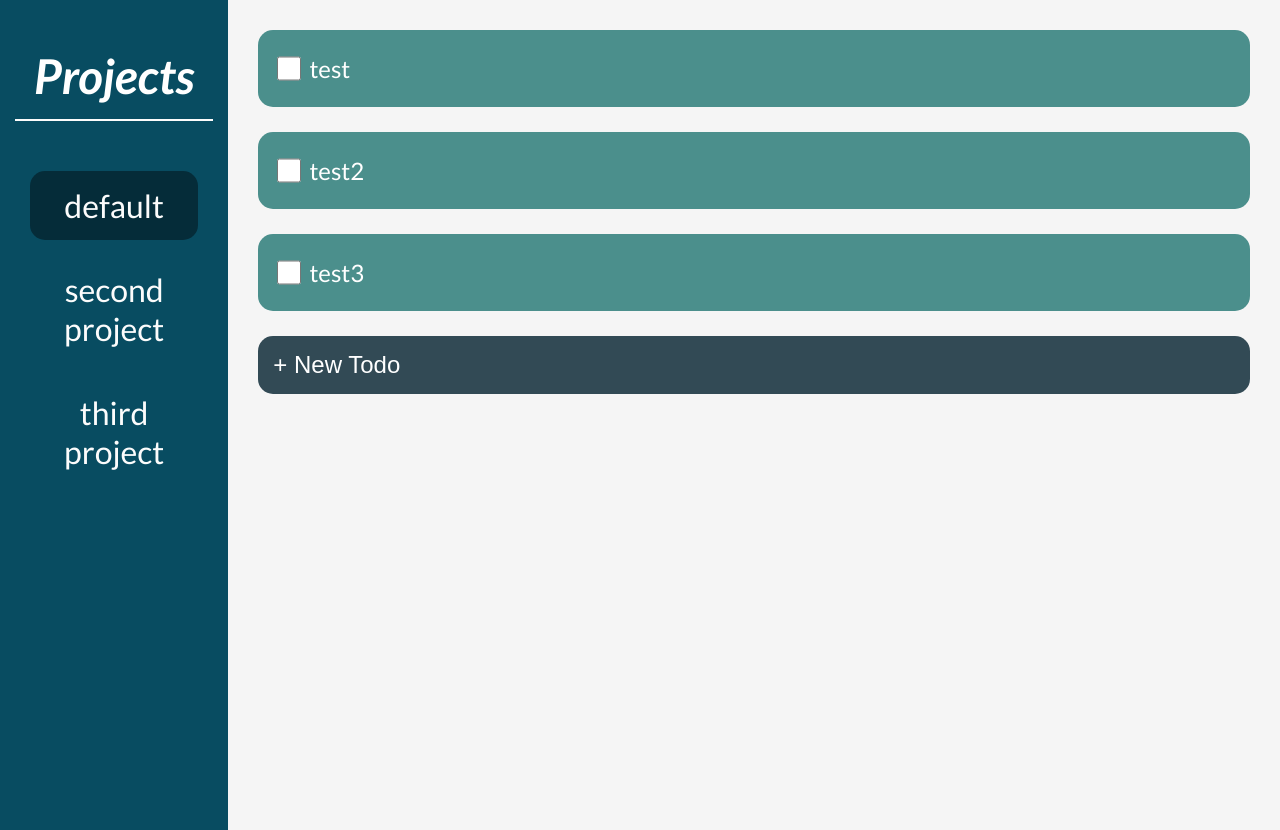
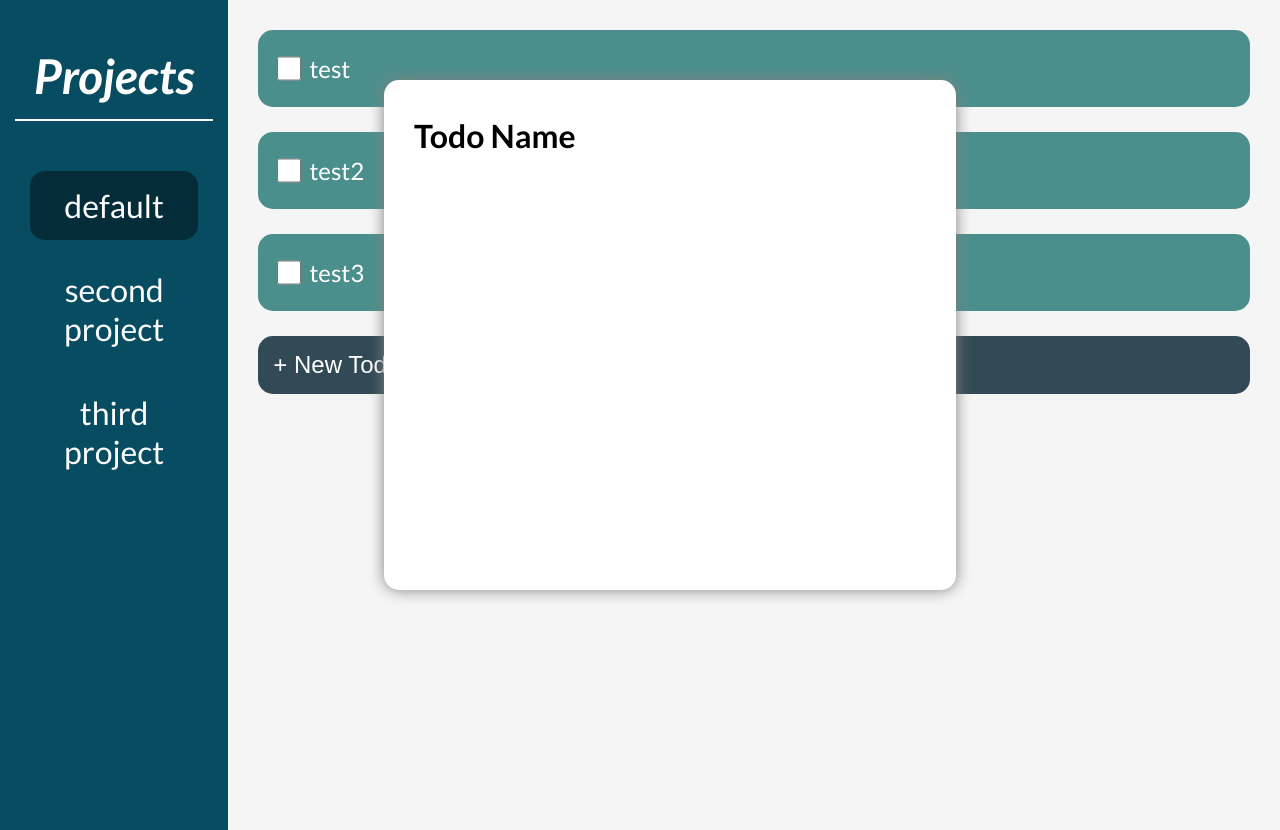
Before and after one commit to Omarpixel9/Odin_TodoList, a website built with webpack: page dist/index.html in a window 1280 px wide. Both pictures are taken after a click on the button "+ New Todo". Built offline with nearby package versions, Linux system fonts and the light colour scheme.

Commit message:
added: initial window for todo details

```diff
--- a/src/dom-manip.js
+++ b/src/dom-manip.js
@@ -52,7 +52,21 @@ const updateTodosDisplay = () => {
     // New Todo button
     const newTodoBtn = buildElement('button', 'newTodoBtn');
     newTodoBtn.textContent = '+ New Todo';
+    newTodoBtn.addEventListener('click', loadTodoDetailDisplay);
     todosDisplay.appendChild(newTodoBtn);
+
+};
+
+const loadTodoDetailDisplay = () => {
+    const contentDiv = document.getElementById('content');
+    document.body.classList.add('notScrollable');
+    // Create container for todo content
+    const todoDetailDiv = buildElement('div', 'todoDetails');
+    // Insert sample h1 into todoDetails
+    const todoName = buildElement('h1');
+    todoName.textContent = 'Todo Name';
+    todoDetailDiv.appendChild(todoName);
+    contentDiv.appendChild(todoDetailDiv);
 
 };
 
--- a/src/style.css
+++ b/src/style.css
@@ -58,6 +58,22 @@ body {
     cursor: pointer;
 }
 
+#todoDetails {
+    position: fixed;
+    background-color: white;
+    top: 10%;
+    left: 30%;
+    width: 40%;
+    height: 60%;
+    padding: 15px 30px;
+    box-shadow: 0px 0px 15px gray;
+    border-radius: 15px;
+}
+
+.notScrollable {
+    overflow-y: hidden;
+}
+
 #sidebar {
     text-align: center;
     width: max(20vw, 20vh);
```
